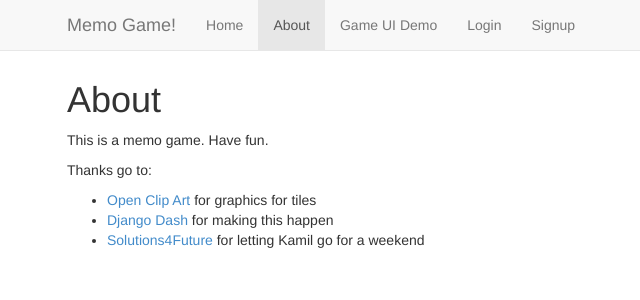
After one commit to galuszkak/djangodash, a Django app: page /about/ in a window 1280 px wide. The commit adds this page. Shown: the top 300 px of the page, without its empty margins (3-643 px from the left). Run offline with Django 3.2, Linux system fonts and the light colour scheme; some libraries are stand-ins or nearby versions.

Commit message:
added about page and fixed active marking

```diff
--- a/game/views.py
+++ b/game/views.py
@@ -12,5 +12,10 @@ def home_view(request):
 class GameDemoView(TemplateView):
     template_name = "game_demo_ui.html"
 
+
+class AboutView(TemplateView):
+    template_name = "about.html"
+
+
 class MainView(LoginRequiredMixin, TemplateView):
     template_name = "main_view.html"
--- /dev/null
+++ b/memo/templates/about.html
@@ -0,0 +1,18 @@
+{% extends 'base_index.html' %}
+{% block content %}
+    <!-- Main component for a primary marketing message or call to action -->
+    <div>
+        <h1>About</h1>
+
+        <p>This is a memo game. Have fun.</p>
+
+        <p>Thanks go to:
+        <ul>
+            <li><a href="http://openclipart.org/">Open Clip Art</a> for graphics for tiles</li>
+            <li><a href="http://djangodash.com/">Django Dash</a> for making this happen</li>
+            <li><a href="http://solution4future.com/">Solutions4Future</a> for letting Kamil go for a weekend</li>
+        </ul>
+        </p>
+    </div>
+
+{% endblock %}
--- a/memo/templates/base_index.html
+++ b/memo/templates/base_index.html
@@ -16,12 +16,16 @@
         </div>
         <div class="navbar-collapse collapse">
           <ul class="nav navbar-nav">
-            <li class="active"><a href="/">Home</a></li>
-            <li><a href="/gameuidemo">Game UI Demo</a></li>
+              <li{% if request.path == '/' %} class="active"{% endif %}><a href="/">Home</a></li>
+              <li{% if request.path == '/about/' %} class="active"{% endif %}><a href="/about">About</a></li>
+              <li{% if request.path == '/gameuidemo/' %} class="active"{% endif %}><a href="/gameuidemo">Game UI
+                  Demo</a></li>
               {% if not user.is_authenticated %}
-                  <li><a href="/accounts/login">Login</a></li>
-                  <li><a href="/accounts/signup">Signup</a></li>
-          	{% else %}
+                  <li{% if request.path == '/accounts/login/' %} class="active"{% endif %}><a href="/accounts/login">Login</a>
+                  </li>
+                  <li{% if request.path == '/accounts/signup/' %} class="active"{% endif %}><a href="/accounts/signup">Signup</a>
+                  </li>
+              {% else %}
                   <li><a>Logged in as {{ user.username }}</a></li>
                   {% if user.is_superuser %}
 
--- a/memo/urls.py
+++ b/memo/urls.py
@@ -2,8 +2,7 @@ import re
 from django.conf import settings
 from django.conf.urls import patterns, include, url
 from django.contrib import admin
-from game.views import GameDemoView, MainView
-
+from game.views import GameDemoView, MainView, AboutView
 
 
 admin.autodiscover()
@@ -19,6 +18,7 @@ urlpatterns = patterns('',
 
     url(r'^accounts/', include('allauth.urls')),
     url(r'^gameuidemo/$', GameDemoView.as_view()),
+    url(r'^about/$', AboutView.as_view()),
     url(r'^mainview/$', MainView.as_view()),
 
     # Uncomment the next line to enable the admin:
```
